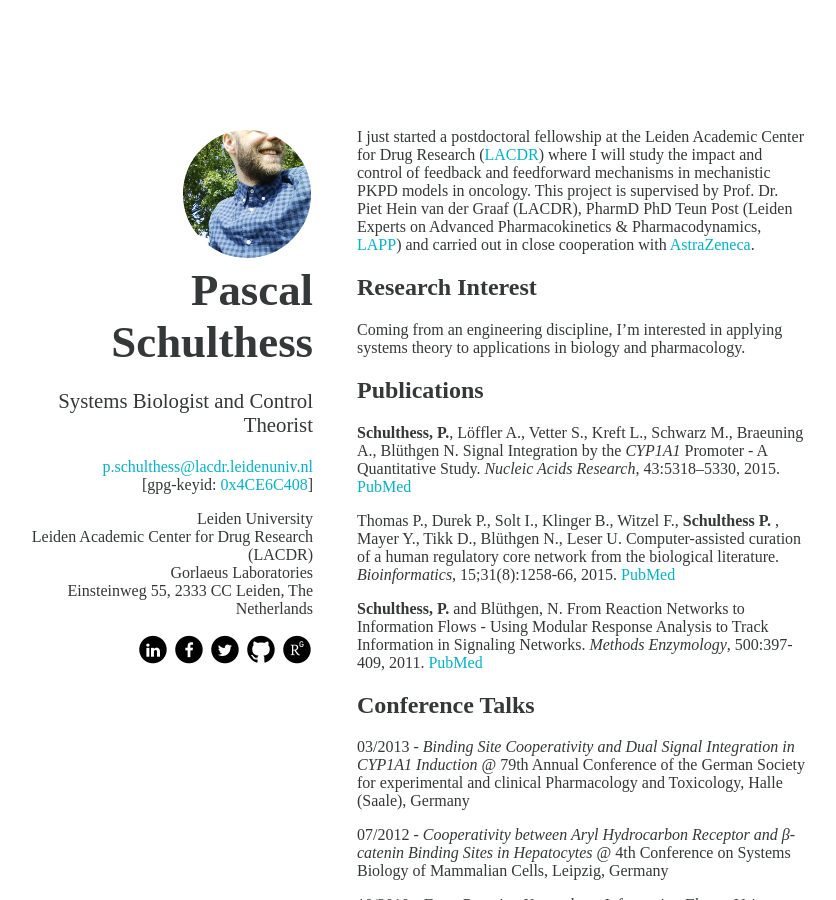
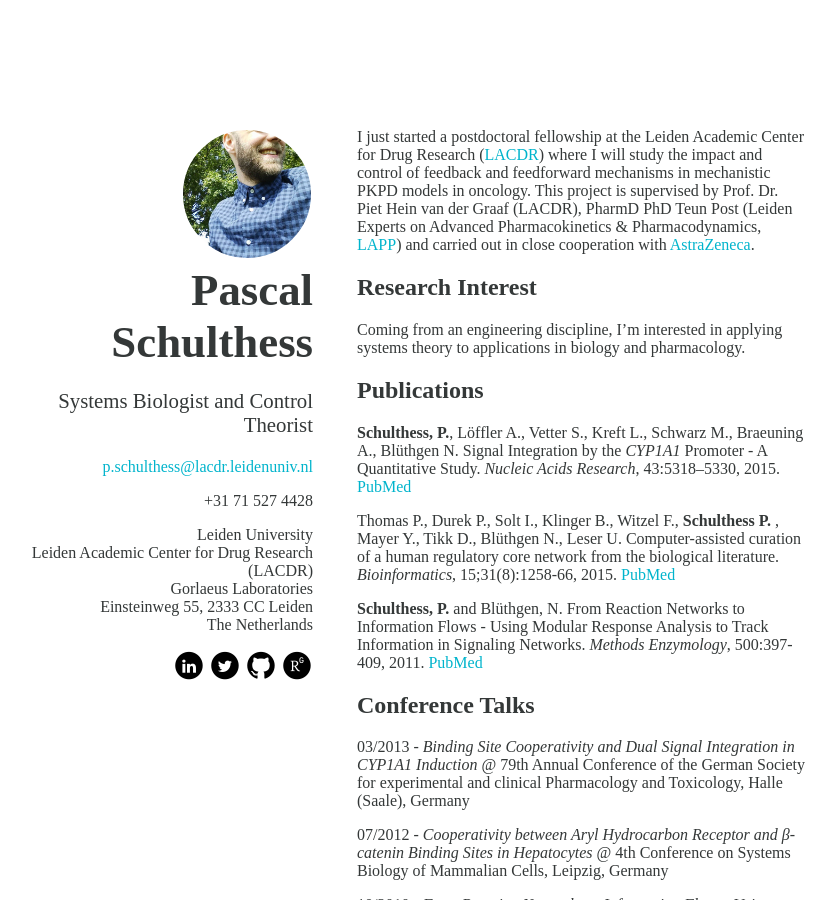
Before and after one commit to pascalschulthess/pascalschulthess.github.io, a Jekyll site: the page built from index.html, in a window 1280 px wide and 900 px high. Shown: the whole window, without its empty margins (327-1163 px from the left). Built offline with Jekyll 4.4.1, drawn with Linux system fonts in a browser that asks for light colours; nearby versions of some CDN libraries; some web fonts are replaced.

Commit message:
address changes deletion of Facebook (who needs it really)

```diff
--- a/index.html
+++ b/index.html
@@ -21,20 +21,15 @@ layout: base
 			</div>
 			{% endif %}
 			<div class="address-container">
-				<p><a href="mailto:p.schulthess@lacdr.leidenuniv.nl">p.schulthess@lacdr.leidenuniv.nl</a><br/>[gpg-keyid: <a href="http://http-keys.gnupg.net/pks/lookup?search=0x4CE6C408&op=vindex">0x4CE6C408</a>]</p>
-				<p>Leiden University<br>Leiden Academic Center for Drug Research (LACDR)<br>Gorlaeus Laboratories<br>Einsteinweg 55, 2333 CC Leiden, The Netherlands</p>
+				<p><a href="mailto:p.schulthess@lacdr.leidenuniv.nl">p.schulthess@lacdr.leidenuniv.nl</a></p>
+				<p>+31 71 527 4428</p>
+				<p>Leiden University<br>Leiden Academic Center for Drug Research (LACDR)<br>Gorlaeus Laboratories<br>Einsteinweg 55, 2333 CC Leiden<br>The Netherlands</p>
 			</div>
 			<div class="icon-container">
 				<a href="https://de.linkedin.com/in/pascalschulthess">
 					<span class="fa-stack">
 						<i class="fa fa-circle fa-stack-2x"></i>
 						<i class="fa fa-stack-1x fa-linkedin fa-inverse"></i>
-					</span>
-				</a>
-				<a href="https://www.facebook.com/hellopascalschulthess">
-					<span class="fa-stack">
-						<i class="fa fa-circle fa-stack-2x"></i>
-						<i class="fa fa-stack-1x fa-facebook fa-inverse"></i>
 					</span>
 				</a>
 				<a href="https://twitter.com/hellopascal">
```
